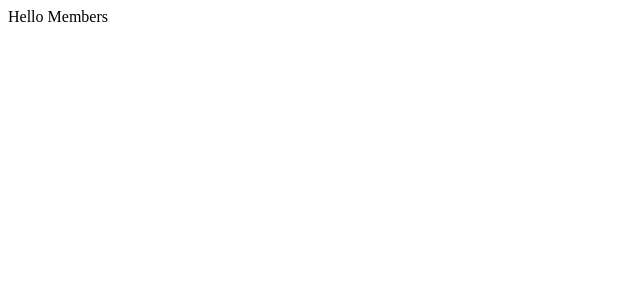
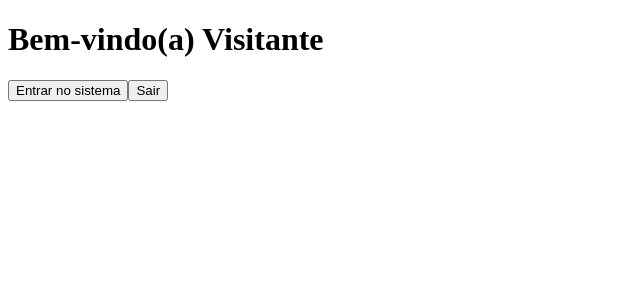
Before and after one commit to Mario-aj/learn-react, a React (Create React App) app in the folder cursoSujeitoProgramador/bloco3/: page / in a window 1280 px wide. Shown: the top 300 px of the page, without its empty margins (0-640 px from the left). Built offline with nearby package versions, Linux system fonts and the light colour scheme.

Commit message:
learn about onClick event

```diff
--- a/cursoSujeitoProgramador/bloco3/src/App.js
+++ b/cursoSujeitoProgramador/bloco3/src/App.js
@@ -3,7 +3,7 @@ import React from "react";
 import Member from "./components/Member";
 
 const App = () => {
-  return <Member />;
+  return <Member name="Visitante" />;
 };
 
 export default App;
--- a/cursoSujeitoProgramador/bloco3/src/components/Member/index.js
+++ b/cursoSujeitoProgramador/bloco3/src/components/Member/index.js
@@ -3,11 +3,34 @@ import React, { Component } from "react";
 class Member extends Component {
   constructor(prop) {
     super(prop);
-    this.state = {};
+    this.state = {
+      name: prop.name,
+    };
+
+    this.login = this.login.bind(this);
+    this.logout = this.logout.bind(this);
   }
 
+  login() {
+    this.setState({ name: "Mario" });
+  }
+
+  logout() {
+    this.setState({ name: "Visitante" });
+  }
   render() {
-    return <div>Hello Members</div>;
+    return (
+      <div>
+        <h1>Bem-vindo(a) {this.state.name}</h1>
+
+        <button type="button" onClick={this.login}>
+          Entrar no sistema
+        </button>
+        <button type="button" onClick={this.logout}>
+          Sair
+        </button>
+      </div>
+    );
   }
 }
 
```
